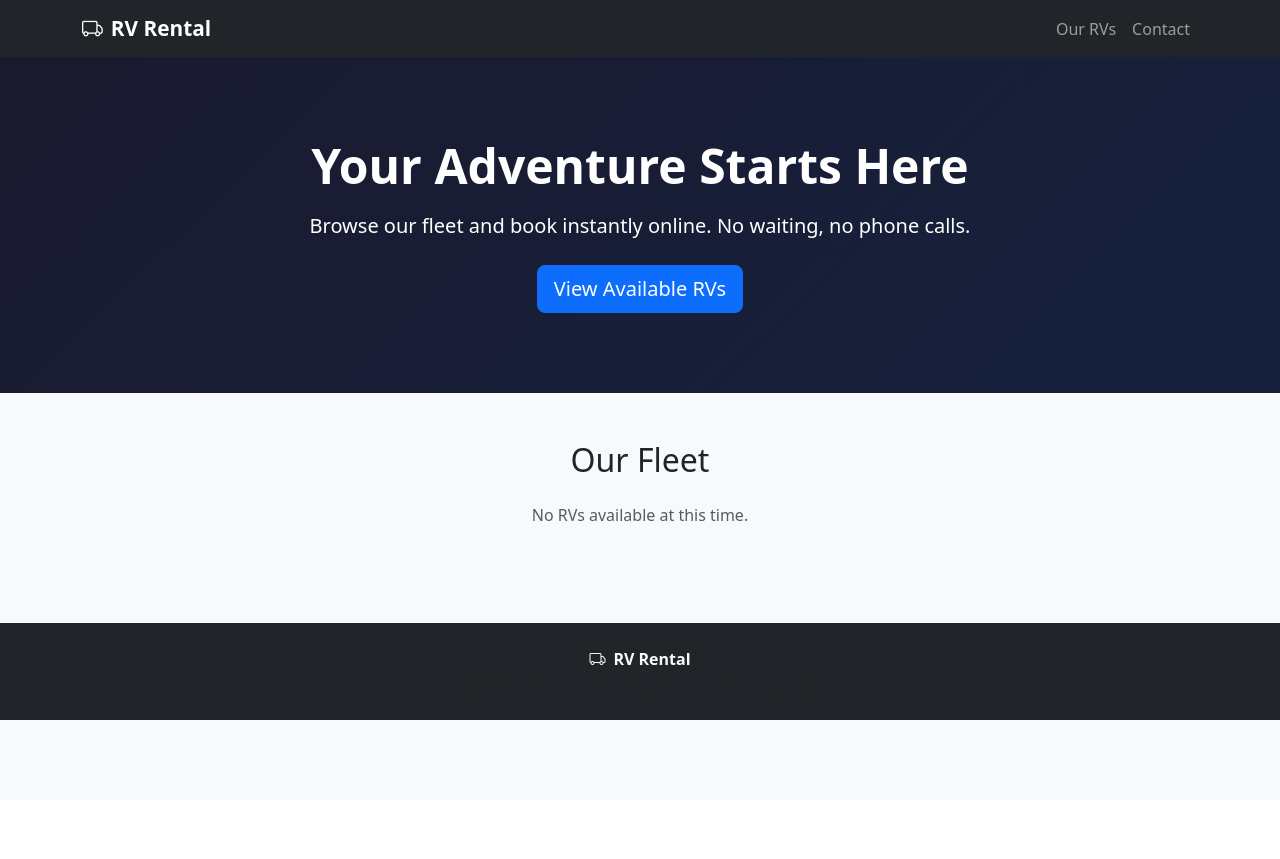
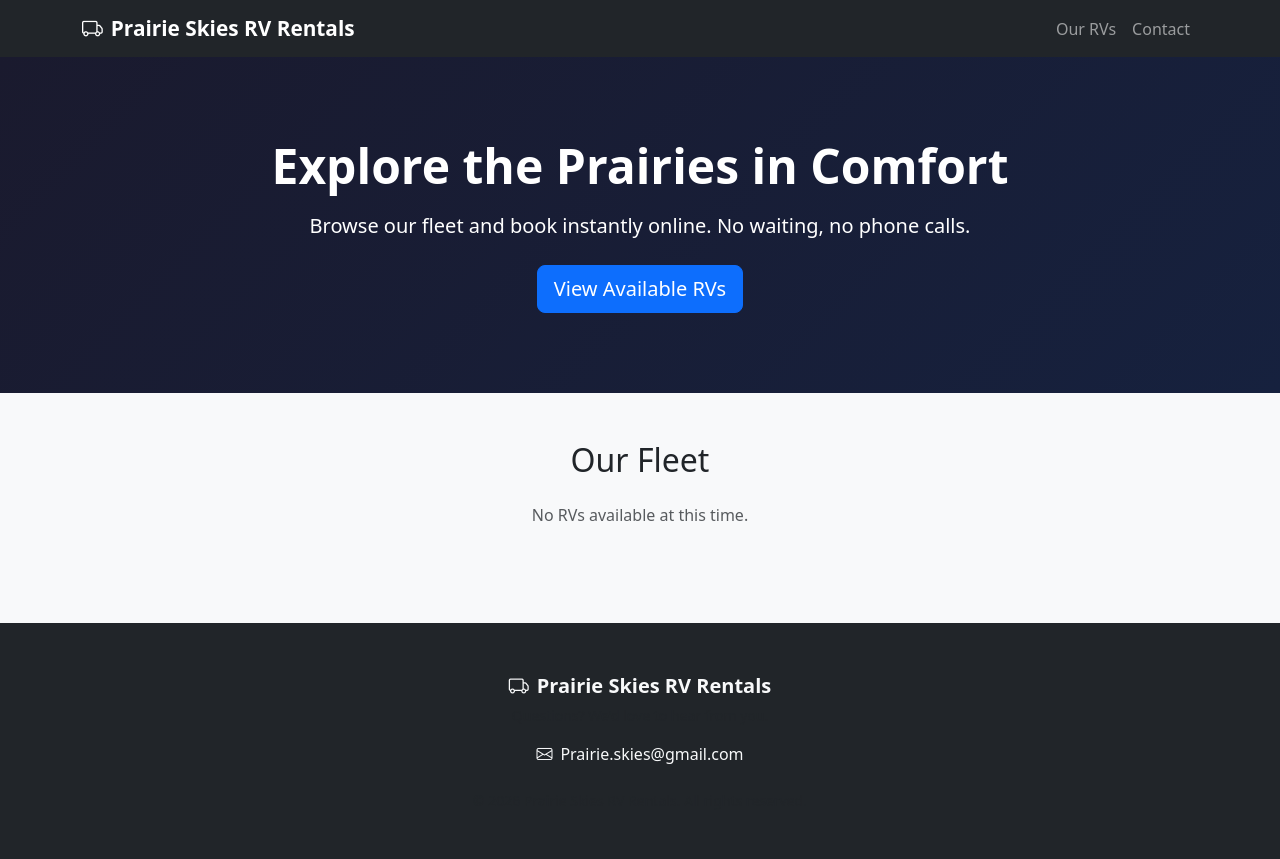
Before and after one commit to jamie7355/rv-rental, a Django app: page / in a window 1280 px wide. Before the commit the page ends 720 px from the top, so only its background shows below. Run offline with Django 5.2, Linux system fonts and the light colour scheme; data that the repository does not hold is empty.

Commit message:
Branding: Prairie Skies RV Rentals name, email, and hero text

```diff
--- a/rentals/templates/rentals/base.html
+++ b/rentals/templates/rentals/base.html
@@ -3,7 +3,7 @@
 <head>
   <meta charset="UTF-8">
   <meta name="viewport" content="width=device-width, initial-scale=1">
-  <title>{% block title %}RV Rental{% endblock %}</title>
+  <title>{% block title %}Prairie Skies RV Rentals{% endblock %}</title>
   <link href="https://cdn.jsdelivr.net/npm/bootstrap@5.3.3/dist/css/bootstrap.min.css" rel="stylesheet">
   <link href="https://cdn.jsdelivr.net/npm/bootstrap-icons@1.11.3/font/bootstrap-icons.min.css" rel="stylesheet">
   <link href="https://cdn.jsdelivr.net/npm/flatpickr/dist/flatpickr.min.css" rel="stylesheet">
@@ -28,7 +28,7 @@
 </head>
 <body>
   <div class="sidebar">
-    <div class="brand"><i class="bi bi-truck me-2"></i>RV Rental</div>
+    <div class="brand"><i class="bi bi-truck me-2"></i>Prairie Skies RV Rentals</div>
     <a href="{% url 'admin_dashboard' %}" class="{% if request.resolver_match.url_name == 'admin_dashboard' %}active{% endif %}">
       <i class="bi bi-speedometer2 me-2"></i>Dashboard
     </a>
--- a/rentals/templates/rentals/customer/base.html
+++ b/rentals/templates/rentals/customer/base.html
@@ -3,7 +3,7 @@
 <head>
   <meta charset="UTF-8">
   <meta name="viewport" content="width=device-width, initial-scale=1">
-  <title>{% block title %}RV Rental{% endblock %}</title>
+  <title>{% block title %}Prairie Skies RV Rentals{% endblock %}</title>
   <link href="https://cdn.jsdelivr.net/npm/bootstrap@5.3.3/dist/css/bootstrap.min.css" rel="stylesheet">
   <link href="https://cdn.jsdelivr.net/npm/bootstrap-icons@1.11.3/font/bootstrap-icons.min.css" rel="stylesheet">
   <link href="https://cdn.jsdelivr.net/npm/flatpickr/dist/flatpickr.min.css" rel="stylesheet">
@@ -39,7 +39,7 @@
   <nav class="navbar navbar-expand-lg navbar-dark bg-dark">
     <div class="container">
       <a class="navbar-brand" href="{% url 'home' %}">
-        <i class="bi bi-truck me-2"></i>RV Rental
+        <i class="bi bi-truck me-2"></i>Prairie Skies RV Rentals
       </a>
       <button class="navbar-toggler" type="button" data-bs-toggle="collapse" data-bs-target="#navMenu">
         <span class="navbar-toggler-icon"></span>
@@ -67,10 +67,16 @@
     {% block content %}{% endblock %}
   </div>
 
-  <footer class="bg-dark text-light py-4 mt-5" id="contact">
+  <footer class="bg-dark text-light py-5 mt-5" id="contact">
     <div class="container text-center">
-      <p class="mb-1"><i class="bi bi-truck me-2"></i><strong>RV Rental</strong></p>
-      <p class="text-muted small mb-0">Questions? Call or email us to arrange your adventure.</p>
+      <p class="mb-1 fs-5"><i class="bi bi-truck me-2"></i><strong>Prairie Skies RV Rentals</strong></p>
+      <p class="text-muted small mb-3">Questions? We'd love to hear from you.</p>
+      <p class="mb-1">
+        <a href="mailto:Prairie.skies@gmail.com" class="text-light text-decoration-none">
+          <i class="bi bi-envelope me-2"></i>Prairie.skies@gmail.com
+        </a>
+      </p>
+      <p class="text-muted small mt-4 mb-0">&copy; {% now "Y" %} Prairie Skies RV Rentals. All rights reserved.</p>
     </div>
   </footer>
 
--- a/rentals/templates/rentals/customer/home.html
+++ b/rentals/templates/rentals/customer/home.html
@@ -1,11 +1,11 @@
 {% extends "rentals/customer/base.html" %}
 
-{% block title %}RV Rental — Book Your Adventure{% endblock %}
+{% block title %}Prairie Skies RV Rentals — Book Your Adventure{% endblock %}
 
 {% block hero %}
 <div class="hero text-center">
   <div class="container">
-    <h1 class="display-5 fw-bold mb-3">Your Adventure Starts Here</h1>
+    <h1 class="display-5 fw-bold mb-3">Explore the Prairies in Comfort</h1>
     <p class="lead mb-4">Browse our fleet and book instantly online. No waiting, no phone calls.</p>
     <a href="#rvs" class="btn btn-primary btn-lg">View Available RVs</a>
   </div>
```
